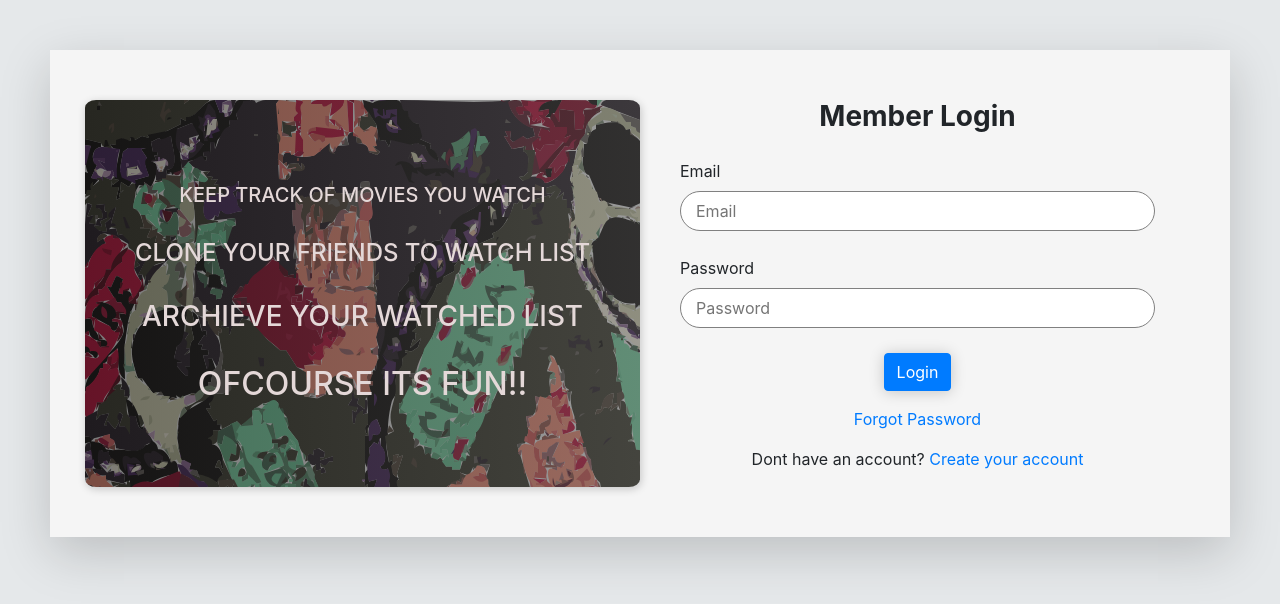
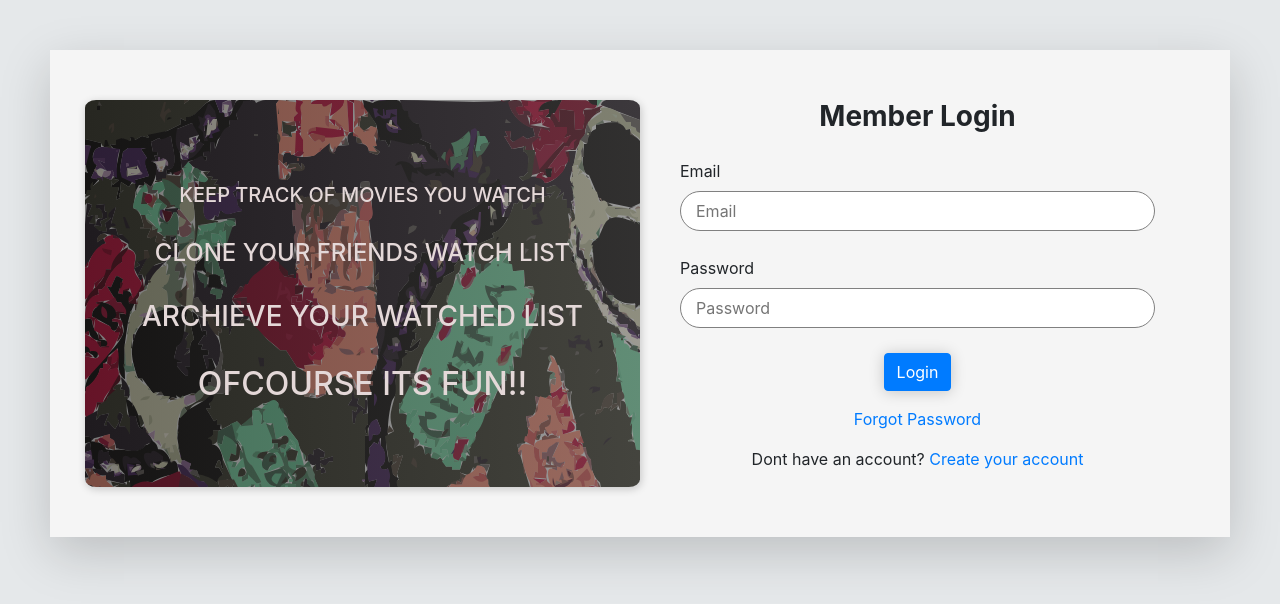
Before and after one commit to Sandip-Z/movies, a React (Create React App) app: page /login in a window 1280 px wide. Shown: the top 604 px of the page. Built offline with nearby package versions, Linux system fonts and the light colour scheme.

Commit message:
minor typo fixed

```diff
--- a/src/pages/LoginPage.js
+++ b/src/pages/LoginPage.js
@@ -7,7 +7,7 @@ const LoginPage = () => {
       <div className="row">
         <div className="col-lg-6 login-image-wrapper">
           <h5 className="my-3">KEEP TRACK OF MOVIES YOU WATCH</h5>
-          <h4 className="my-3">CLONE YOUR FRIENDS TO WATCH LIST</h4>
+          <h4 className="my-3">CLONE YOUR FRIENDS WATCH LIST</h4>
           <h3 className="my-3">ARCHIEVE YOUR WATCHED LIST</h3>
           <h2 className="my-3">OFCOURSE ITS FUN!!</h2>
         </div>
```
